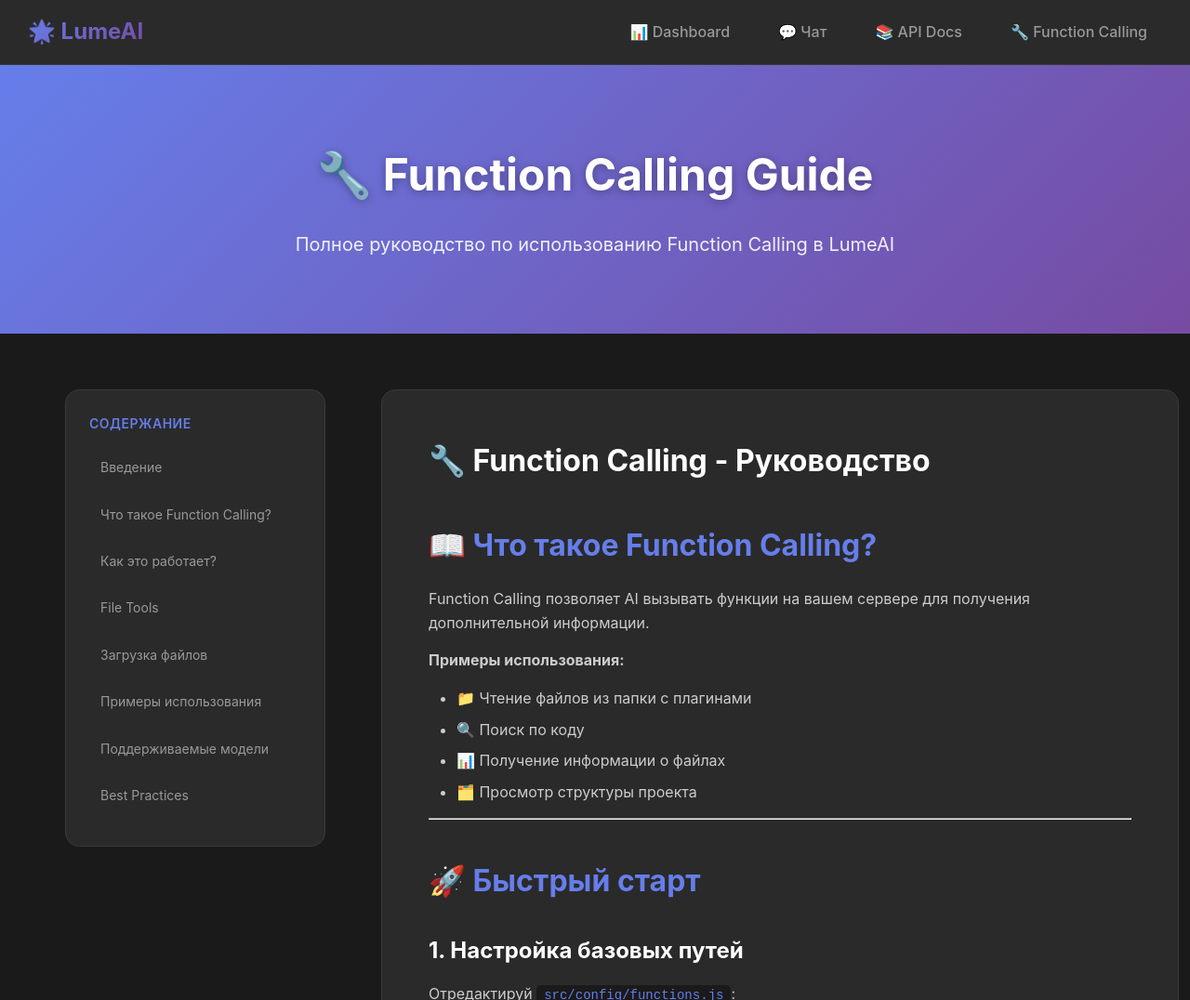
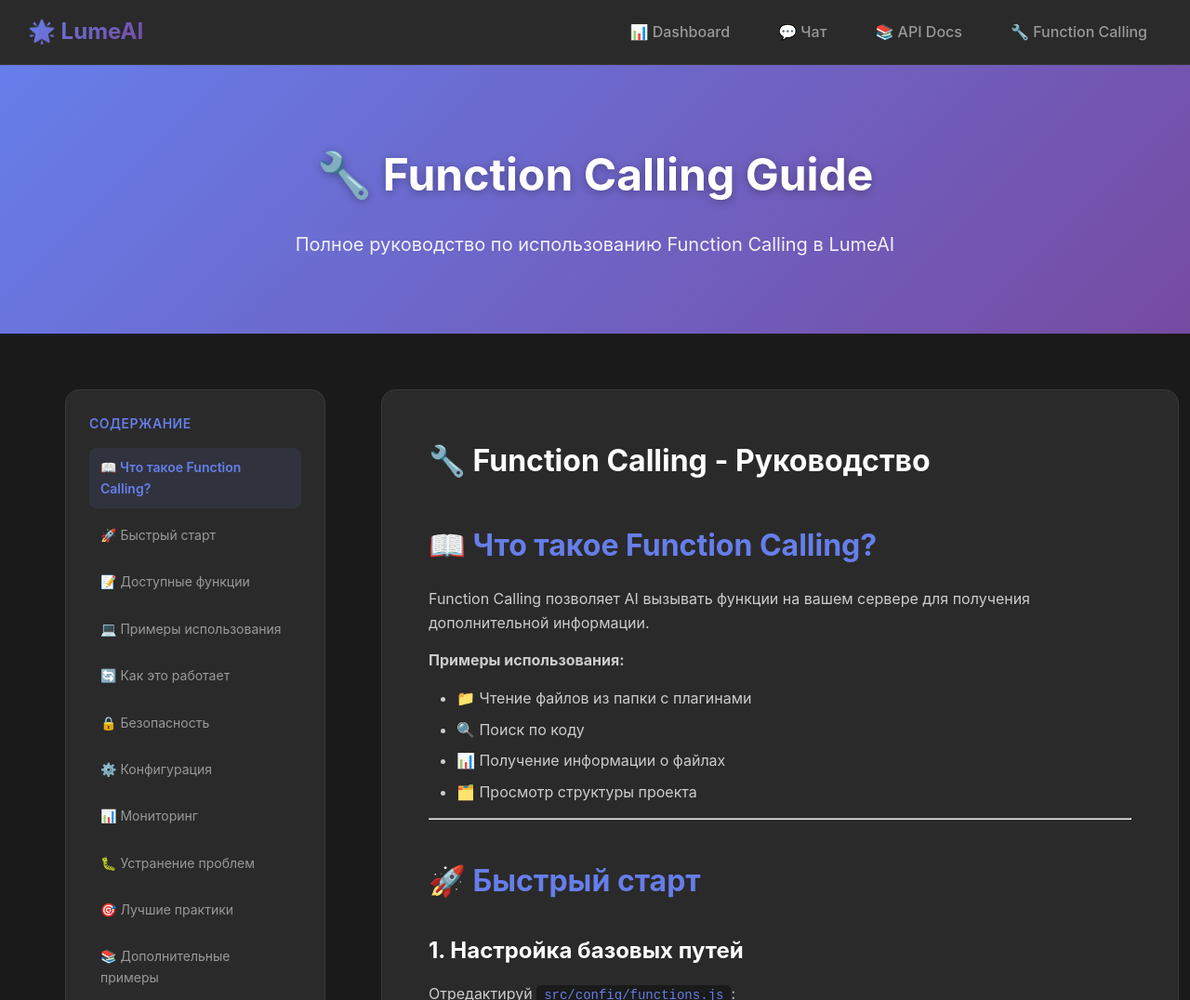
Before and after one commit to Belnsah3/Be1lnash3, a website: page public/function-calling.html in a window 1280 px wide. Shown: the top 1076 px of the page at 93% size. Drawn offline with nearby package versions, Linux system fonts and the light colour scheme.

Commit message:
Fix Function Calling Guide navigation: auto-generate sidebar from document headings with smooth scroll

```diff
--- a/public/function-calling.html
+++ b/public/function-calling.html
@@ -405,16 +405,9 @@
         <!-- Sidebar -->
         <aside class="sidebar">
             <div class="sidebar-title">Содержание</div>
-            <nav>
+            <nav id="sidebar-nav">
                 <ul>
-                    <li><a href="#intro" class="active">Введение</a></li>
-                    <li><a href="#what-is">Что такое Function Calling?</a></li>
-                    <li><a href="#how-works">Как это работает?</a></li>
-                    <li><a href="#file-tools">File Tools</a></li>
-                    <li><a href="#upload">Загрузка файлов</a></li>
-                    <li><a href="#examples">Примеры использования</a></li>
-                    <li><a href="#models">Поддерживаемые модели</a></li>
-                    <li><a href="#best-practices">Best Practices</a></li>
+                    <li><div style="color:#999;padding:10px 12px;font-size:13px;">Загрузка...</div></li>
                 </ul>
             </nav>
         </aside>
@@ -431,6 +424,17 @@
 
 <script src="https://cdn.jsdelivr.net/npm/marked/marked.min.js"></script>
 <script>
+// Функция для создания ID из текста
+function createId(text) {
+    // Убираем эмодзи и специальные символы
+    return text
+        .replace(/[^\w\s-]/g, '')
+        .trim()
+        .toLowerCase()
+        .replace(/\s+/g, '-')
+        .replace(/-+/g, '-');
+}
+
 // Загрузка и отображение markdown документации
 async function loadDocumentation() {
     try {
@@ -442,6 +446,9 @@
 
         // Отображаем
         document.getElementById('docs-content').innerHTML = html;
+
+        // Добавляем ID к заголовкам и генерируем навигацию
+        generateNavigation();
 
         // Добавляем кнопки копирования для code blocks
         addCopyButtons();
@@ -459,6 +466,33 @@
             </div>
         `;
     }
+}
+
+// Генерация навигации из заголовков
+function generateNavigation() {
+    const content = document.getElementById('docs-content');
+    const headings = content.querySelectorAll('h2');
+    const sidebarNav = document.getElementById('sidebar-nav');
+
+    if (headings.length === 0) {
+        sidebarNav.innerHTML = '<ul><li><div style="color:#999;padding:10px;">Нет заголовков</div></li></ul>';
+        return;
+    }
+
+    let navHtml = '<ul>';
+
+    headings.forEach((heading, index) => {
+        // Создаем ID для заголовка
+        const id = createId(heading.textContent);
+        heading.id = id;
+
+        // Добавляем ссылку в навигацию
+        const isActive = index === 0 ? 'active' : '';
+        navHtml += `<li><a href="#${id}" class="${isActive}">${heading.textContent}</a></li>`;
+    });
+
+    navHtml += '</ul>';
+    sidebarNav.innerHTML = navHtml;
 }
 
 // Добавление кнопок копирования
@@ -488,45 +522,76 @@
 
 // Навигация по якорям
 function setupAnchorNavigation() {
-    const links = document.querySelectorAll('.sidebar a');
+    // Делегирование событий для динамически созданных ссылок
+    const sidebarNav = document.getElementById('sidebar-nav');
 
-    links.forEach(link => {
-        link.addEventListener('click', (e) => {
+    sidebarNav.addEventListener('click', (e) => {
+        const link = e.target.closest('a');
+        if (!link) return;
+
         e.preventDefault();
 
         // Убираем active у всех
-            links.forEach(l => l.classList.remove('active'));
+        sidebarNav.querySelectorAll('a').forEach(l => l.classList.remove('active'));
 
         // Добавляем active текущему
         link.classList.add('active');
 
-            // Скроллим к секции
-            const target = document.querySelector(link.getAttribute('href'));
+        // Скроллим к секции с отступом для header
+        const targetId = link.getAttribute('href').substring(1);
+        const target = document.getElementById(targetId);
+
         if (target) {
-                target.scrollIntoView({ behavior: 'smooth', block: 'start' });
+            const headerOffset = 100; // Отступ для sticky header
+            const elementPosition = target.getBoundingClientRect().top;
+            const offsetPosition = elementPosition + window.pageYOffset - headerOffset;
+
+            window.scrollTo({
+                top: offsetPosition,
+                behavior: 'smooth'
+            });
         }
-        });
     });
 
     // Автоматическое обновление active link при скролле
+    let ticking = false;
+
     window.addEventListener('scroll', () => {
+        if (!ticking) {
+            window.requestAnimationFrame(() => {
+                updateActiveLink();
+                ticking = false;
+            });
+            ticking = true;
+        }
+    });
+}
+
+// Обновление активной ссылки при скролле
+function updateActiveLink() {
     const sections = document.querySelectorAll('h2[id]');
+    const sidebarNav = document.getElementById('sidebar-nav');
+
+    if (!sections.length) return;
+
     let current = '';
+    const scrollPosition = window.pageYOffset + 150; // Отступ для определения текущей секции
 
     sections.forEach(section => {
         const sectionTop = section.offsetTop;
-            if (window.pageYOffset >= sectionTop - 100) {
+        if (scrollPosition >= sectionTop) {
             current = section.getAttribute('id');
         }
     });
 
-        links.forEach(link => {
+    if (current) {
+        sidebarNav.querySelectorAll('a').forEach(link => {
             link.classList.remove('active');
             if (link.getAttribute('href') === `#${current}`) {
                 link.classList.add('active');
             }
         });
-    });
+    }
 }
 
 // Загружаем при загрузке страницы
```
Lines whose indentation alone changed are shown as unchanged.
